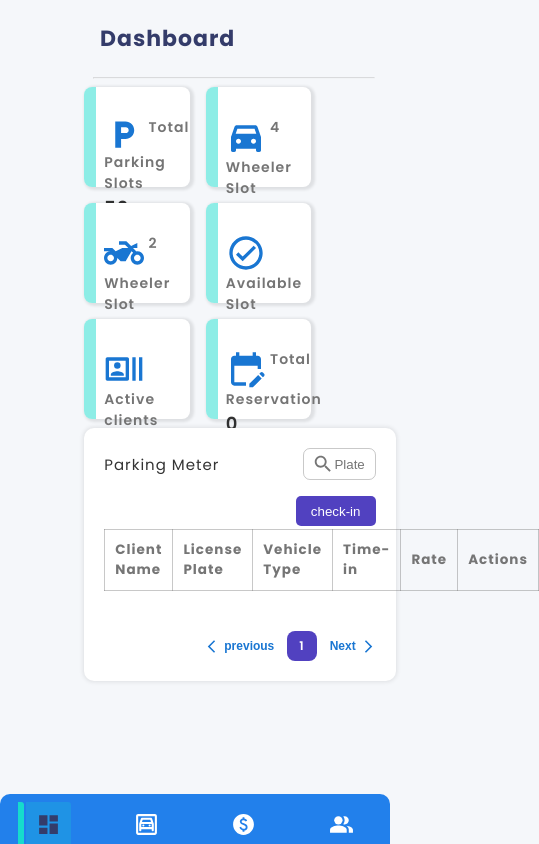
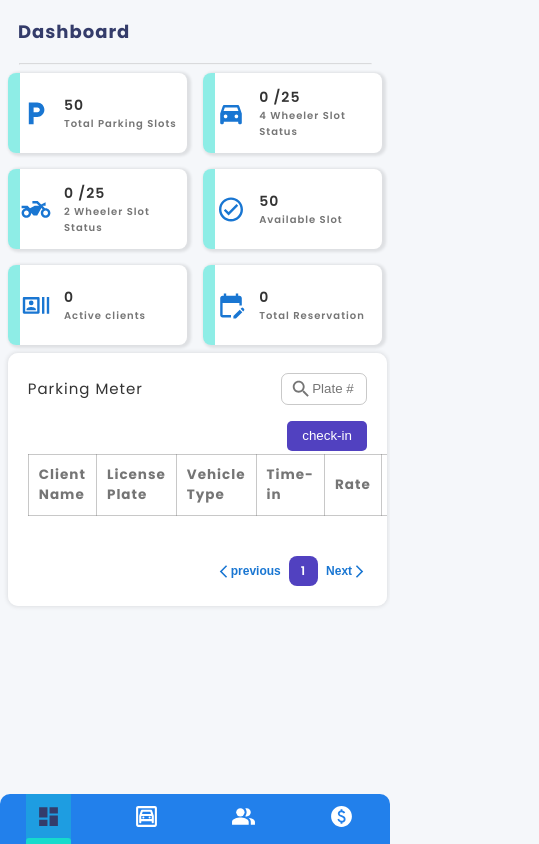
Before and after one commit to froyd03/Parking-Managment-System, a React (Vite) app: page / in a window 390 px wide. Shown: the whole page, 539 px wide, since content can reach past the window. Built offline with nearby package versions, Linux system fonts and the light colour scheme.

Commit message:
early design for credit card

```diff
--- a/src/App.jsx
+++ b/src/App.jsx
@@ -3,6 +3,7 @@ import Navbar from './components/Navbar.jsx'
 import Dashboard from "./pages/Dashboard/Dashboard.jsx";
 import Client from './pages/Client/Client.jsx'
 import Slot from './pages/Slot/Slot.jsx'
+import Transaction from './pages/Transaction/Transaction.jsx'
 
 export default function App(){
 
@@ -13,6 +14,7 @@ export default function App(){
             <Route path='/' element={<Dashboard />} />
             <Route path='/client' element={<Client />} />
             <Route path='/slot' element={<Slot />} />
+            <Route path='/transaction' element={<Transaction />} />
          </Routes>
       </BrowserRouter>
    )
--- a/src/components/Nav.css
+++ b/src/components/Nav.css
@@ -16,6 +16,7 @@
     color: #f5f7fa;
     border-radius: 0px 15px 15px 0px;
     font-family: 'poppins';
+    z-index: 1;
 }
 
 .navBtn{
@@ -69,30 +70,3 @@ hr{
     height: 45px;
     background-color: #16dbcc;
 }
-
-@media only screen and (max-width: 770px) {
-    .nav-container{
-        display: flex;
-        flex-direction: row;
-        justify-content: space-around;
-        position: fixed;
-        top: inherit;
-        bottom: 0;
-        height: 50px;
-        width: 100%;
-        border-radius: 10px 10px 0px 0px;
-    }
-
-    .nav-container span, .nav-container h1, .nav-container hr{
-        display: none;
-    }
-
-    .nav-img{
-        display: block;
-        margin: 0;
-    }
-
-    .navBtn{
-        padding: 10px 10px 10px 10px;
-    }
-}
--- a/src/components/Navbar.jsx
+++ b/src/components/Navbar.jsx
@@ -22,12 +22,12 @@ export default function Navbar(){
         {
             btnName:'Client',
             path: '/client',
-            btnIcon: <PaidIcon sx={{fontSize: 25}}/>
+            btnIcon: <PeopleAltIcon sx={{fontSize: 25}}/>
         },
         {
             btnName:'Transaction',
-            path: '/',
-            btnIcon: <PeopleAltIcon sx={{fontSize: 25}}/>
+            path: '/transaction',
+            btnIcon: <PaidIcon sx={{fontSize: 25}} />
         }
     ];
 
@@ -35,7 +35,7 @@ export default function Navbar(){
     const [clickedIndex, setClickedIndex] = useState(0);
 
     useEffect(() => {
-        activePageRef.current[clickedIndex].classList.add('active');
+        handleActiveBtn(clickedIndex)
     }, [clickedIndex])
 
 
@@ -46,6 +46,8 @@ export default function Navbar(){
             }
         })
         setClickedIndex(index);
+        activePageRef.current[index].classList.add('active');
+
     }
 
     return(<>
--- a/src/components/Record.jsx
+++ b/src/components/Record.jsx
@@ -4,8 +4,11 @@ export default function Record(props){
     return (
         <div className="live-item">
             {props.icon}
-            <h5 >{props.title}</h5>
-            <h2 >{props.number} {props.total}</h2>
+            <div className="text">
+                <h5 >{props.title}</h5>
+                <h2 >{props.number} {props.total}</h2>
+            </div>
+
         </div>
     )
 }
--- a/src/pages/Client/Client.css
+++ b/src/pages/Client/Client.css
@@ -11,18 +11,3 @@
     overflow-x: auto;
     margin-top: 1.5rem;
 }
-
-@media (max-width: 768px) {
-    .records, #completed-parking-table {
-        width: 100%;
-        min-width: 500px;
-    }
-
-    #pagination-controls {
-        flex-wrap: wrap;
-    }
-
-    .pagination-btn {
-        margin: 5px;
-    }
-}
--- a/src/pages/Dashboard/Dashboard.css
+++ b/src/pages/Dashboard/Dashboard.css
@@ -257,43 +257,3 @@ form h4{
     border-radius: 3px;
     padding: 4px 10px;
 }
-
-@media only screen and (max-width: 770px) {
-    section{
-        margin-left: 5%;
-    }
-
-    .manage{
-        margin-right: 8%;
-        flex-direction: column-reverse;
-    }
-
-    .park-manager{
-        flex-direction: row;
-        gap: 0;
-        flex-wrap: wrap;
-        margin-bottom: 15px;
-    }
-
-    .slot-stat{
-        width: 36%;
-        height: 5%;
-        flex-grow: 1;
-        flex-shrink: 1;
-        margin-top: 10px;
-        display: flex;
-        margin-right: 10px;
-        flex-direction: column;
-        text-align: center;
-    }
-
-    .stat1{
-        margin-right: 10px;
-    }
-
-    .total-slot{
-        margin-bottom: 2px;
-        width: 100%;
-        align-items: center;
-    }
-}
--- a/src/pages/Dashboard/Dashboard.jsx
+++ b/src/pages/Dashboard/Dashboard.jsx
@@ -95,7 +95,6 @@ export default function Dashboard(){
                 totalCharge += perMinCharge; // Extra charge for HALF_MIN
             }
         }
-        console.log(perMinCharge)
         totalCharge += perHourCharge;
         return totalCharge;
     }
--- a/src/pages/Slot/Slot.jsx
+++ b/src/pages/Slot/Slot.jsx
@@ -28,12 +28,15 @@ export default function Slot(){
 
     function getClient(index){
         setIndex(maxPerPage*(currentPage-1) + index)
-        setShowForm(true)
+        setShowForm(true);
     }
 
     function getSlotIndex(i){
         return tableRow[i].Floor * 10 + tableRow[i].Slot;
     }
+
+    const slotOptRef = useRef();
+    const floorOptRef = useRef();
 
     const maxPerPage = 5;
     const [front, setFront] = useState(-1);
@@ -59,8 +62,6 @@ export default function Slot(){
 
     useEffect(() => {
         currentPage = Math.ceil(back / tableRow.length)
-
-
     }, [front])
 
     const limitShow = tableRow.filter((_, index) => {
@@ -129,11 +130,32 @@ export default function Slot(){
                 </div>
            </div>
            {showForm && <div id="modal">
-
-                <div className="details">
+                <div className="">
                     {tableRow[indexByPage].ClientName}
+                    <label className="lblSlots" htmlFor="clientSlot">Parking floors
+                      <select name="client" ref={floorOptRef} id="clientSlot">
+                        <option value="0">1st Floor</option>
+                        <option value="1">2nd Floor</option>
+                        <option value="2">3rd Floor</option>
+                        <option value="3">4th Floor</option>
+                        <option value="4">5th Floor</option>
+                      </select>
+                    </label>
+                    <label className="lblSlots" htmlFor="clientSlot">Available slots
+                      <select name="client" onChange={getValue} ref={slotOptRef} id="clientSlot">
+                        <option value="0">Slot 1</option>
+                        <option value="1">Slot 2</option>
+                        <option value="2">Slot 3</option>
+                        <option value="3">Slot 4</option>
+                        <option value="4">Slot 5</option>
+                        <option value="5">Slot 6</option>
+                        <option value="6">Slot 7</option>
+                        <option value="7">Slot 8</option>
+                        <option value="8">Slot 9</option>
+                        <option value="9">Slot 10</option>
+                      </select>
+                    </label>
                 </div>
-
             </div>}
         </section>
     )
--- /dev/null
+++ b/src/pages/Transaction/Transaction.css
@@ -0,0 +1,49 @@
+.credit-card{
+    background: linear-gradient(135deg, #2623e4, #4049f7);
+    margin: 2% 0 0 2%;
+    width: 34%;
+    height: 190px;
+    padding: 10px;
+    border-radius: 20px;
+    position: relative;
+}
+
+.card-footer{
+    display: flex;
+    width: 100%;
+    height: 25%;
+    justify-content: space-around;
+    position: absolute;
+    bottom: 0;
+    left: 0;
+    background: linear-gradient(to bottom, #ffffff23, #ffffff00);
+}
+
+.card-footer h2, .circle{
+    color: #ffffffd0;
+    align-self: center;
+    font-weight: 500;
+}
+
+.circle-container{
+    display: flex;
+}
+
+.circle{
+    align-self: center;
+    width: 30px;
+    height: 30px;
+    border-radius: 50%;
+    position: relative;
+    background-color: #ffffff71;
+
+    &::after{
+        content: "";
+        position: absolute;
+        right: 14px;
+        width: 30px;
+        height: 30px;
+        border-radius: 50%;
+        background-color: #ffffff71;
+    }
+}
--- /dev/null
+++ b/src/pages/Transaction/Transaction.jsx
@@ -0,0 +1,29 @@
+import '../Transaction/Transaction.css'
+import '../../styles/global.css'
+import CardChip from '../../assets/icons8-chip-card-32.png';
+
+
+export default function Transaction(){
+    return (
+        <section>
+           <div className="header">
+                <h3>Transaction History</h3>
+            </div>
+            <hr />
+            <div className='credit-card'>
+                <div className="earnings">
+                    <p>Total Earings</p>
+                    <h3>₱ 0.00</h3>
+                    <img src={CardChip} alt="" />
+                 </div>
+
+                <div className="card-footer">
+                    <h2>4321 **** **** 1234</h2>
+                    <div className="circle-container">
+                        <div className="circle"></div>
+                    </div>
+                </div>
+            </div>
+        </section>
+    )
+}
--- a/src/styles/global.css
+++ b/src/styles/global.css
@@ -194,3 +194,105 @@ input{
     left: 0;
     width: 100%;
 }
+
+@media only screen and (max-width: 900px) {
+
+    section{
+        margin: 0;
+    }
+
+    .nav-container{
+        display: flex;
+        flex-direction: row;
+        justify-content: space-around;
+        position: fixed;
+        top: inherit;
+        bottom: 0;
+        height: 50px;
+        width: 100%;
+        border-radius: 10px 10px 0px 0px;
+    }
+
+    .nav-container span, .nav-container h1, .nav-container hr{
+        display: none;
+    }
+
+    .nav-img{
+        display: block;
+        margin: 0;
+    }
+
+    .text{
+        display: flex;
+        flex-direction: column-reverse;
+    }
+
+    .live-record{
+        margin: 2%;
+    }
+
+    .live-item{
+        flex-grow: 1;
+    }
+
+    .navBtn{
+        padding: 10px 10px 10px 10px;
+        position: relative;
+        margin: 0;
+
+        &:hover{
+            background-color: #16dbcb4f;
+        }
+    }
+
+    .navBtn.active::before{display: none;}
+
+    .navBtn.active::after{
+        content: "";
+        position:absolute;
+        bottom:0;
+        left: 0;
+        border-radius: 3px 3px 0 0;
+        width: 45px;
+        height: 8px;
+        background-color: #16dbcc;
+    }
+
+    .active{
+        color: #343c6a;
+        background-color: #16dbcb4f;
+        border-radius: 0px;
+
+    }
+}
+
+@media only screen and (max-width: 500px) {
+
+    .live-item{
+        height: 50px;
+        padding: 15px 8px;
+        display: flex;
+        flex-direction: row;
+        align-items: center;
+
+        & > svg{
+            font-size: 1.8rem;
+        }
+    }
+
+    h5{
+        font-size: 10px;
+    }
+
+    h2{
+        font-size: 14px;
+    }
+
+    h3{
+        font-size: 18px;
+    }
+
+    .meter{
+        overflow: auto;
+    }
+}
```
Also changed, not shown: src/assets/icons8-chip-card-32.png (added).
